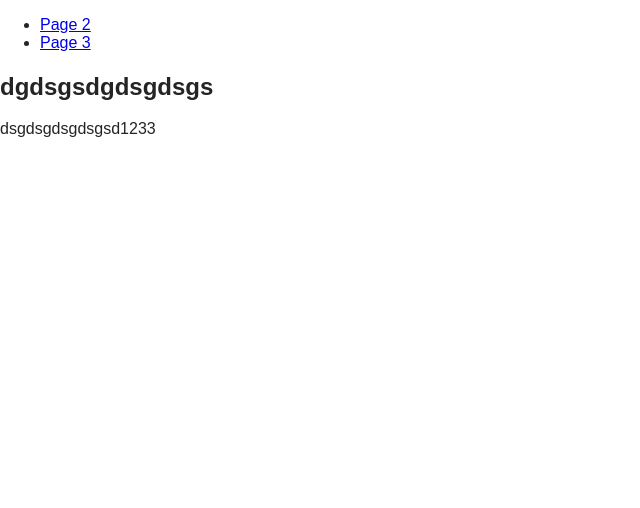
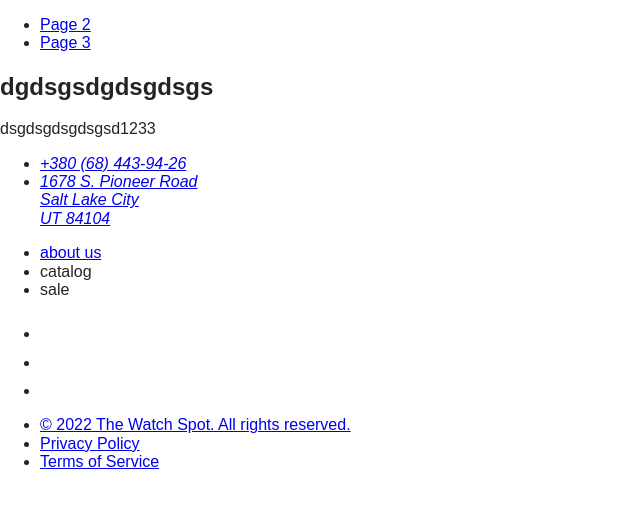
Before and after one commit to VitiukVV/project-wristwatch, a website built with Vite: page src/index.html in a window 1280 px wide. Shown: the whole page, without its empty margins (0-640 px from the left). Built offline with nearby package versions, Linux system fonts and the light colour scheme; files whose address does not match are found by name.

Commit message:
Зробив розмітку footer

```diff
--- a/src/partials/footer.html
+++ b/src/partials/footer.html
@@ -1,3 +1,80 @@
 <section>
-    <div class="container"></div>
+  <div class="container">
+    <div>
+      <div class="footer-wrap">
+        <a class="footer-logo-link link" href="/index.html">
+          <swg>
+            <use></use>
+          </swg>
+        </a>
+        <address class="footer-addres-wrap">
+          <ul class="footer-address-list-list list">
+            <li class="footer-address-item">
+              <a class="footer-tel-link" href="tel:+380684439426"
+                >+380 (68) 443-94-26</a
+              >
+            </li>
+            <li>
+              <a
+                class="footer-address-link link"
+                href="https://goo.gl/maps/JCx1ibZvqijmMFrH9"
+                >1678 S. Pioneer Road <br />
+                Salt Lake City<br />
+                UT 84104
+              </a>
+            </li>
+          </ul>
+        </address>
+        <nav class="footer-navigation">
+          <ul class="footer-navigation-list list">
+            <li class="footer-navigation-item">
+              <a class="link" href="#">about us</a>
+            </li>
+            <li class="footer-navigation-item">
+              <a class="link" href="#"></a>catalog
+            </li>
+            <li class="footer-navigation-item">
+              <a class="link" href="#"></a>sale
+            </li>
+          </ul>
+        </nav>
+        <ul class="footer-soc-list list">
+          <li class="footer-soc-item">
+            <a class="footer-soc-link link" href="">
+              <svg class="footer-soc-icon" width="24" height="24">
+                <use href="/images/icons.svg#icon-facebook"></use>
+              </svg>
+            </a>
+          </li>
+          <li class="footer-soc-item">
+            <a class="footer-soc-link link" href="">
+              <svg class="footer-soc-icon" width="24" height="24">
+                <use href="./images/icons.svg#icon-instagram"></use>
+              </svg>
+            </a>
+          </li>
+          <li class="footer-soc-item">
+            <a class="footer-soc-link link" href="">
+              <svg class="footer-soc-icon" width="24" height="24">
+                <use href="./images/icons.svg#icon-youtube"></use>
+              </svg>
+            </a>
+          </li>
+        </ul>
+        <ul class="footer-text-list list">
+          <li class="footer-text-item">
+            <a class="link" href="#">
+              &#169; 2022 The Watch Spot. All rights reserved.</a
+            >
+          </li>
+          <li>
+            <a class="link" href="#">Privacy Policy</a>
+          </li>
+          <li>
+            <a class="link" href="#">Terms of Service</a>
+          </li>
+        </ul>
+      </div>
+    </div>
+  </div>
 </section>
```
